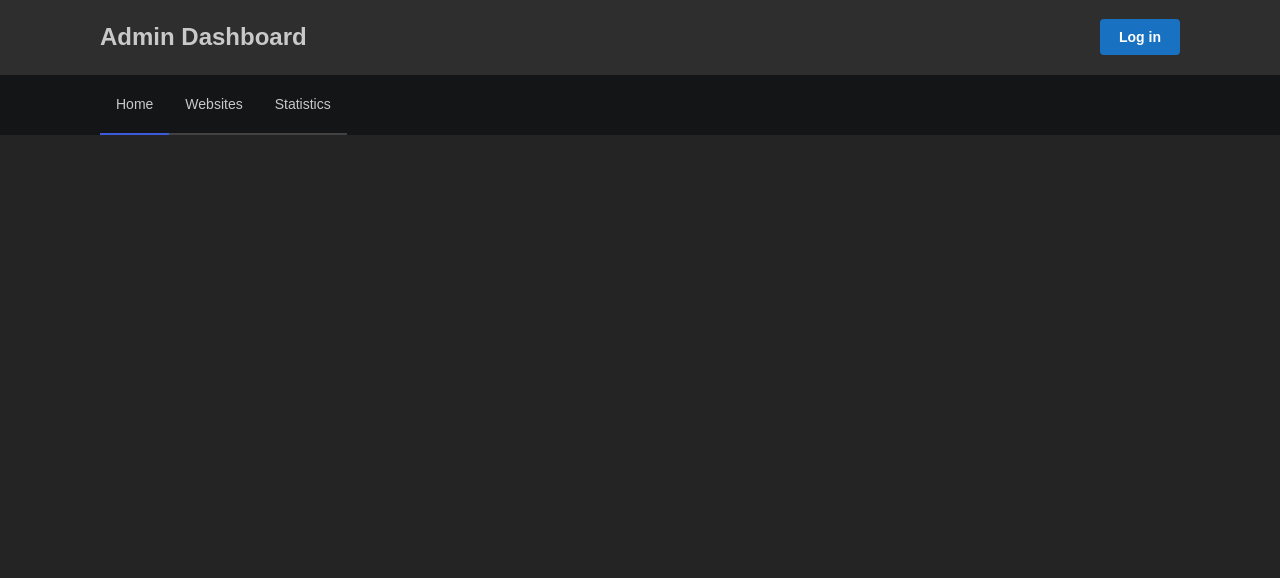
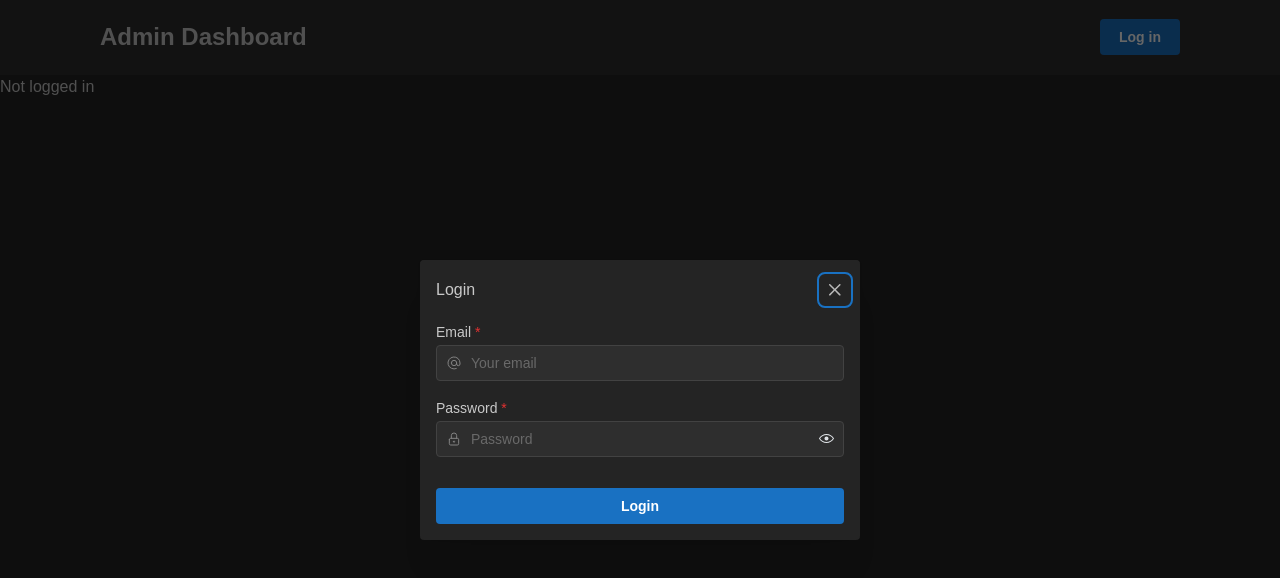
Before and after one commit to BubbleDK/DMA-Final-Exam, a React (Vite) app in the folder frontend/admin-ui/: page / in a window 1280 px wide. Shown: the top 578 px of the page. Built offline with nearby package versions, Linux system fonts and the light colour scheme.

Commit message:
User can now log in

```diff
--- a/frontend/admin-ui/src/App.tsx
+++ b/frontend/admin-ui/src/App.tsx
@@ -1,3 +1,4 @@
+import { useEffect } from 'react'
 import './App.css'
 import Navbar from './components/Navbar'
 import Navigation from './components/Navigation'
--- a/frontend/admin-ui/src/components/Navbar.tsx
+++ b/frontend/admin-ui/src/components/Navbar.tsx
@@ -1,11 +1,13 @@
-import { useState } from 'react';
+import { useEffect, useState } from 'react';
 import './Navbar.css';
 import { IconLock, IconAt } from '@tabler/icons-react';
 import { Modal, Button, TextInput, PasswordInput } from '@mantine/core';
 import { useForm } from '@mantine/form';
 import Login from '../utils/Login';
+import { useAuth } from '../utils/Auth';
 
 function Navbar() {
+  const { isLoggedIn, setIsLoggedIn } = useAuth();
   const [loginOpened, setLoginOpened] = useState(false);
 
   const form = useForm({
@@ -19,12 +21,14 @@ function Navbar() {
     const email = form.values.email;
     const password = form.values.password;
 
-    console.log(await Login(email, password));
+    if (await Login(email, password)) {
+      setIsLoggedIn(true);
+    }
   };
 
   return (
     <>
-      <Modal opened={loginOpened} onClose={() => { setLoginOpened(false); }} title="Login" centered>
+      <Modal opened={!isLoggedIn} onClose={() => {  }} title="Login" centered>
         <form onSubmit={form.onSubmit(handleSubmit)} className='auth-modal'>
           <TextInput
             required
@@ -54,7 +58,7 @@ function Navbar() {
         </div>
 
         <div className='login-section'>
-          <Button onClick={() => { setLoginOpened(true); }}>Log in</Button>
+          {isLoggedIn ? <p>User is logged in</p> : <Button onClick={() => { setLoginOpened(true); }}>Log in</Button>}
         </div>
       </div>
     </>
--- a/frontend/admin-ui/src/components/Navigation.tsx
+++ b/frontend/admin-ui/src/components/Navigation.tsx
@@ -1,7 +1,8 @@
-import { Container, Flex, Tabs } from '@mantine/core';
+import { Flex, Tabs } from '@mantine/core';
 import './Navigation.css';
 import { useLocation, useNavigate } from 'react-router-dom';
 import { IconChartArrowsVertical, IconHome, IconWorld } from '@tabler/icons-react';
+import { useAuth } from '../utils/Auth';
 
 const links = [
     {link: "/", label: "Home", icon: IconHome},
@@ -10,8 +11,11 @@ const links = [
 ]
 
 function Navigation() {
+    const { isLoggedIn } = useAuth();
     const location = useLocation();
     const navigate = useNavigate();
+
+    if (!isLoggedIn) return <div>Not logged in</div>;
 
     const link = links.map((value, index) => (
         <Tabs.Tab value={value.link} key={index} onClick={() => navigate(value.link)}>
--- a/frontend/admin-ui/src/main.tsx
+++ b/frontend/admin-ui/src/main.tsx
@@ -8,6 +8,7 @@ import {
   createBrowserRouter,
   RouterProvider,
 } from "react-router-dom";
+import { AuthProvider } from './utils/Auth.tsx';
 
 const router = createBrowserRouter([
   {
@@ -19,7 +20,9 @@ const router = createBrowserRouter([
 ReactDOM.createRoot(document.getElementById('root')!).render(
   <React.StrictMode>
     <MantineProvider defaultColorScheme="dark" theme={{fontFamily: 'Nunito, sans-serif'}}>
-      <RouterProvider router={router} />
+      <AuthProvider>
+        <RouterProvider router={router} />
+      </AuthProvider>
     </MantineProvider>
   </React.StrictMode>,
 )
--- /dev/null
+++ b/frontend/admin-ui/src/utils/Auth.tsx
@@ -0,0 +1,33 @@
+import React, { createContext, useState, useContext, useEffect, ReactNode } from 'react';
+
+type AuthContextType = {
+  isLoggedIn: boolean;
+  setIsLoggedIn: (isLoggedIn: boolean) => void;
+};
+
+const AuthContext = createContext<AuthContextType | undefined>(undefined);
+
+export const AuthProvider = ({ children }: { children: ReactNode }) => {
+  const [isLoggedIn, setIsLoggedIn] = useState(false);
+
+  useEffect(() => {
+    const token = localStorage.getItem('token');
+    if (token) {
+      setIsLoggedIn(true);
+    }
+  }, []);
+
+  return (
+    <AuthContext.Provider value={{ isLoggedIn, setIsLoggedIn }}>
+      {children}
+    </AuthContext.Provider>
+  );
+};
+
+export const useAuth = (): AuthContextType => {
+  const context = useContext(AuthContext);
+  if (!context) {
+    throw new Error('useAuth must be used within an AuthProvider');
+  }
+  return context;
+};
--- a/frontend/admin-ui/src/utils/Login.ts
+++ b/frontend/admin-ui/src/utils/Login.ts
@@ -2,10 +2,12 @@ import axios from 'axios';
 
 const Login = async (email: string, password: string) => {
   try {
-    const response = await axios.post('https://localhost:7163/employees/login', {
+    const response = await axios.post('https://localhost:7163/api/Login/login', {
       Email: email,
       Password: password
     });
+
+    localStorage.setItem('token', response.data.token);
 
     return response.data;
   } catch (error) {
```
